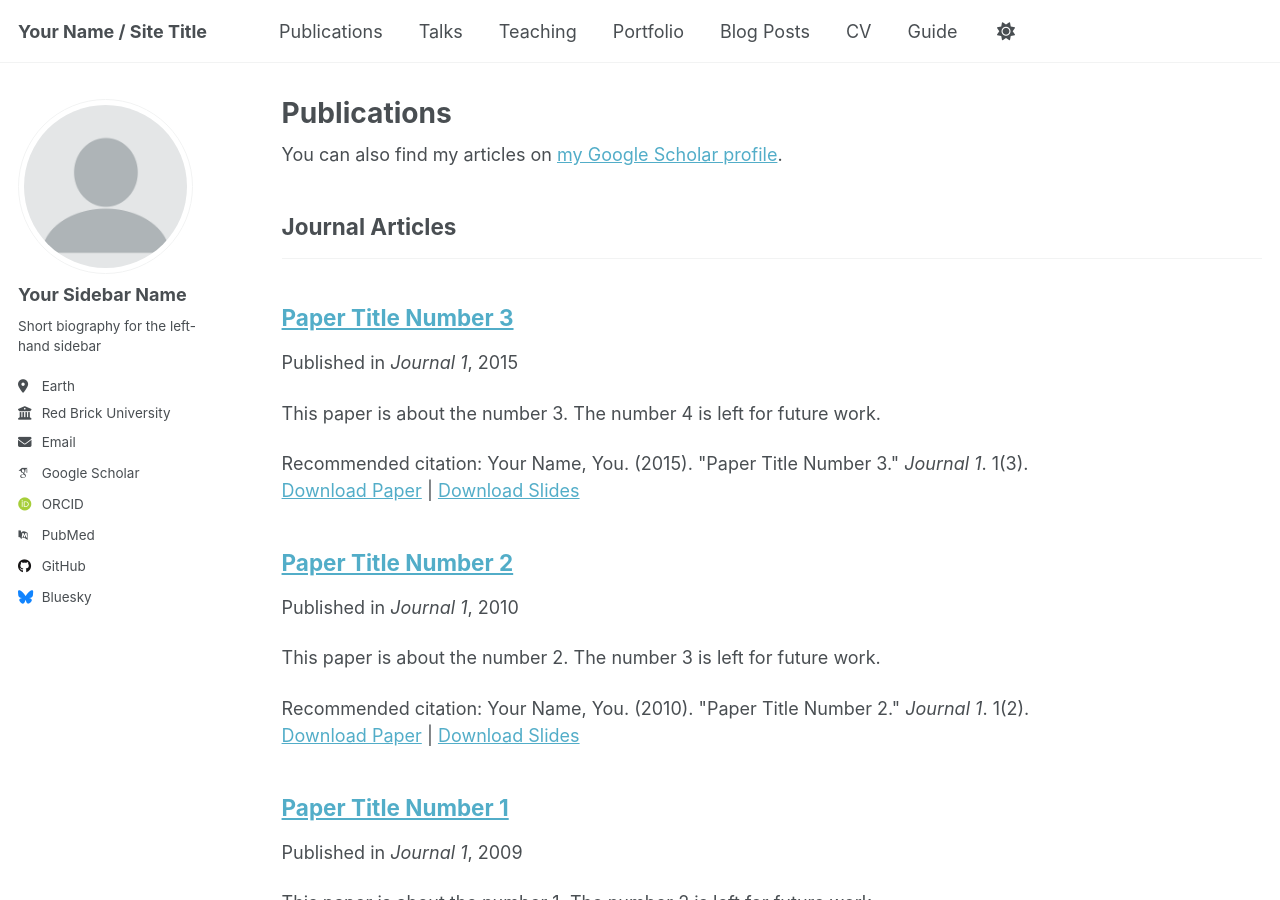
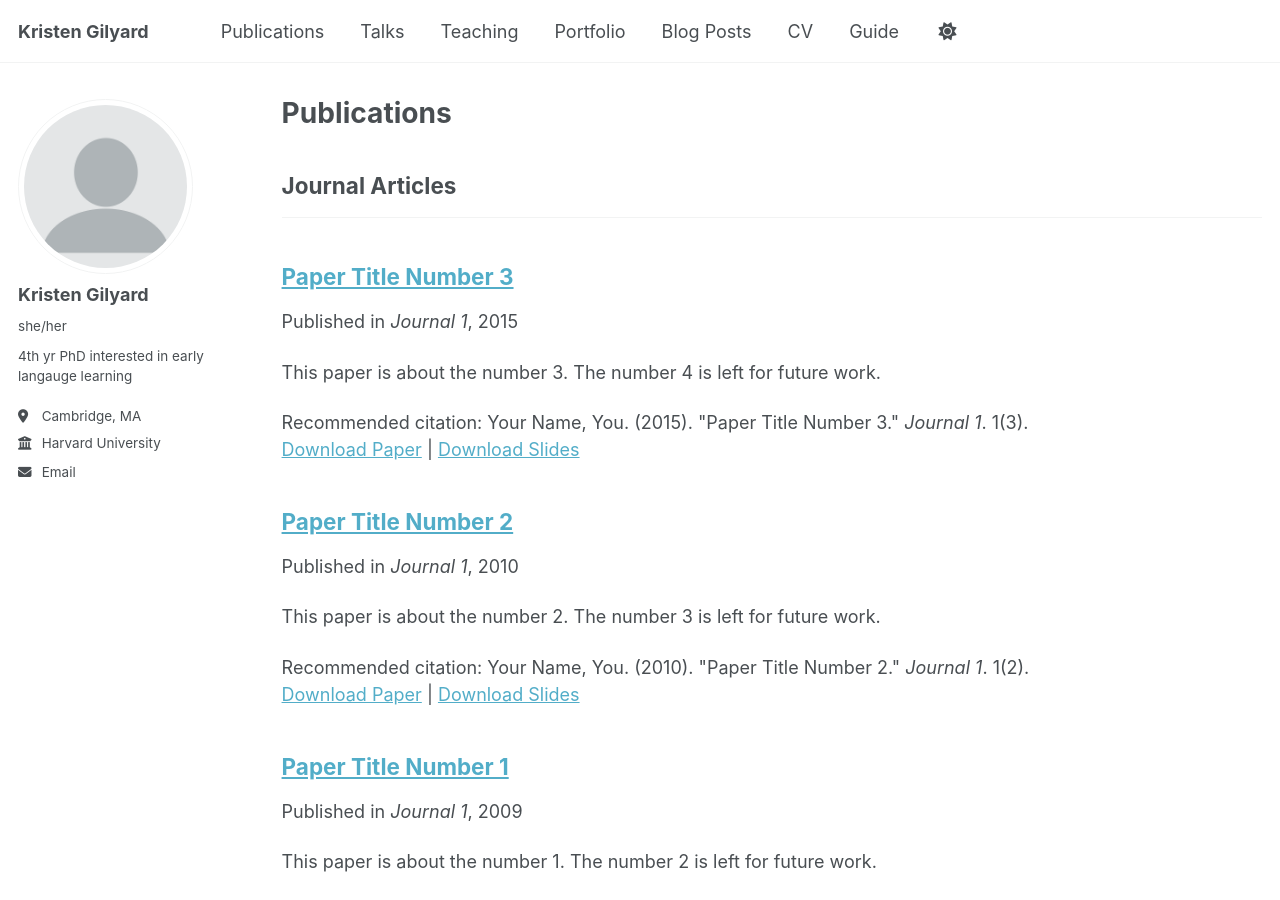
Before and after one commit to KRGily/KRGily.github.io, a Jekyll site: the page built from _pages/publications.html, in a window 1280 px wide and 900 px high. Built offline with Jekyll 4.4.1, drawn with Linux system fonts in a browser that asks for light colours; some web fonts are replaced.

Commit message:
Update _config.yml

```diff
--- a/_config.yml
+++ b/_config.yml
@@ -9,7 +9,7 @@
 # Basic Site Settings
 locale                   : "en-US"
 site_theme               : "default"
-title                    : "Your Name / Site Title"
+title                    : "Kristen Gilyard"
 title_separator          : "-"
 name                     : &name "Your Name"
 description              : &description "personal description"
@@ -23,58 +23,13 @@ repository               : "academicpages/academicpages.github.io"
 author:
   # Biographic information
   avatar           : "profile.png"
-  name             : "Your Sidebar Name"
-  pronouns         : # example: "she/her"
-  bio              : "Short biography for the left-hand sidebar"
-  location         : "Earth"
-  employer         : "Red Brick University"
+  name             : "Kristen Gilyard"
+  pronouns         : "she/her"
+  bio              : "4th yr PhD interested in early langauge learning"
+  location         : "Cambridge, MA"
+  employer         : "Harvard University"
   uri              : # URL
-  email            : "none@example.org"
-
-  # Academic websites
-  academia         : # URL
-  arxiv            : # URL - Update with the correct link to your profile
-  googlescholar    : "https://scholar.google.com/citations?user=PS_CX0AAAAAJ"
-  impactstory      : # URL
-  orcid            : "http://orcid.org/yourorcidurl"
-  semantic         : # URL
-  pubmed           : "https://www.ncbi.nlm.nih.gov/pubmed/?term=john+snow"
-  researchgate     : # URL
-  scopus           : # URL
-
-  # Repositories and software development
-  bitbucket        : # Username - Update with your username on the site
-  codepen          : # Username
-  dribbble         : # Username
-  github           : "academicpages"
-  kaggle           : # Username
-  stackoverflow    : # User number or user number and name (i.e., use "1" or "1/jeff-atwood")
-
-  # Social media
-  bluesky          : "bsky.app" # Replace this with you Bluesky username
-  facebook         : # Username
-  flickr           : # Username
-  foursquare       : # Username
-  goodreads        : # Username
-  google_plus      : # Username
-  keybase          : # Username
-  instagram        : # Username
-  lastfm           : # Username
-  linkedin         : # Username
-  mastodon         : # URL
-  medium           : # URL
-  pinterest        : # Username
-  soundcloud       : # Username
-  steam            : # Username
-  telegram         : # URL
-  tumblr           : # Username
-  twitter          : # Username for X / Twitter
-  vine             : # Username
-  weibo            : # Username
-  wikipedia        : # Username
-  xing             : # Username
-  youtube          : # Username
-  zhihu            : # Username
+  email            : "kristen_gilyard@g.harvard.edu"
 
 # Publication Category - The following the list of publication categories and their headings
 publication_category:
@@ -129,22 +84,6 @@ bing_site_verification   :
 alexa_site_verification  :
 yandex_site_verification :
 
-
-# Social Sharing
-twitter:
-  username               : &twitter
-facebook:
-  username               :
-  app_id                 :
-  publisher              :
-og_image                 :  # Social media default site image
-og_description           :  # Social media default site image description
-# For specifying social profiles
-# - https://developers.google.com/structured-data/customize/social-profiles
-social:
-  type                   : # Person or Organization (defaults to Person)
-  name                   : # If the user or organization name differs from the site's name
-  links: # An array of links to social media profiles
 
 
 # Analytics
```
